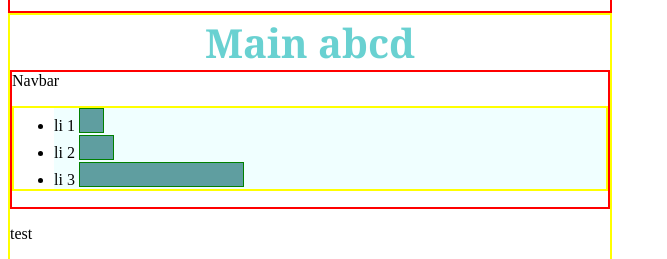
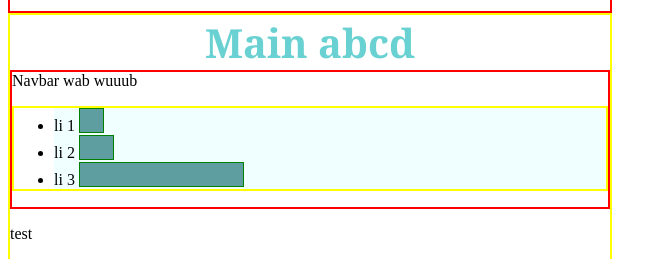
Before and after one commit to CodeDunkey/reactProjectFromScratch, a React app: page / in a window 1280 px wide. Shown: the part 199-458 px from the top of the page, without its empty margins (0-667 px from the left). Built offline with nearby package versions, Linux system fonts and the light colour scheme.

Commit message:
16.11.2023 08:23

```diff
--- a/src/PageJSX/Main.jsx
+++ b/src/PageJSX/Main.jsx
@@ -4,7 +4,7 @@ export default function Main (){
     return(
         <div className="mainWrapper">
             <h1 className="main">Main abcd</h1>
-            <nav className='navbar'>Navbar
+            <nav className='navbar'>Navbar wab wuuub
                 <ul>
                    <li>li 1 <button className='button1'></button></li>
                    <li>li 2 <button className='button2'></button></li>
```
Also changed, not shown: 2 other files (tests, documents, lock files or other folders).
